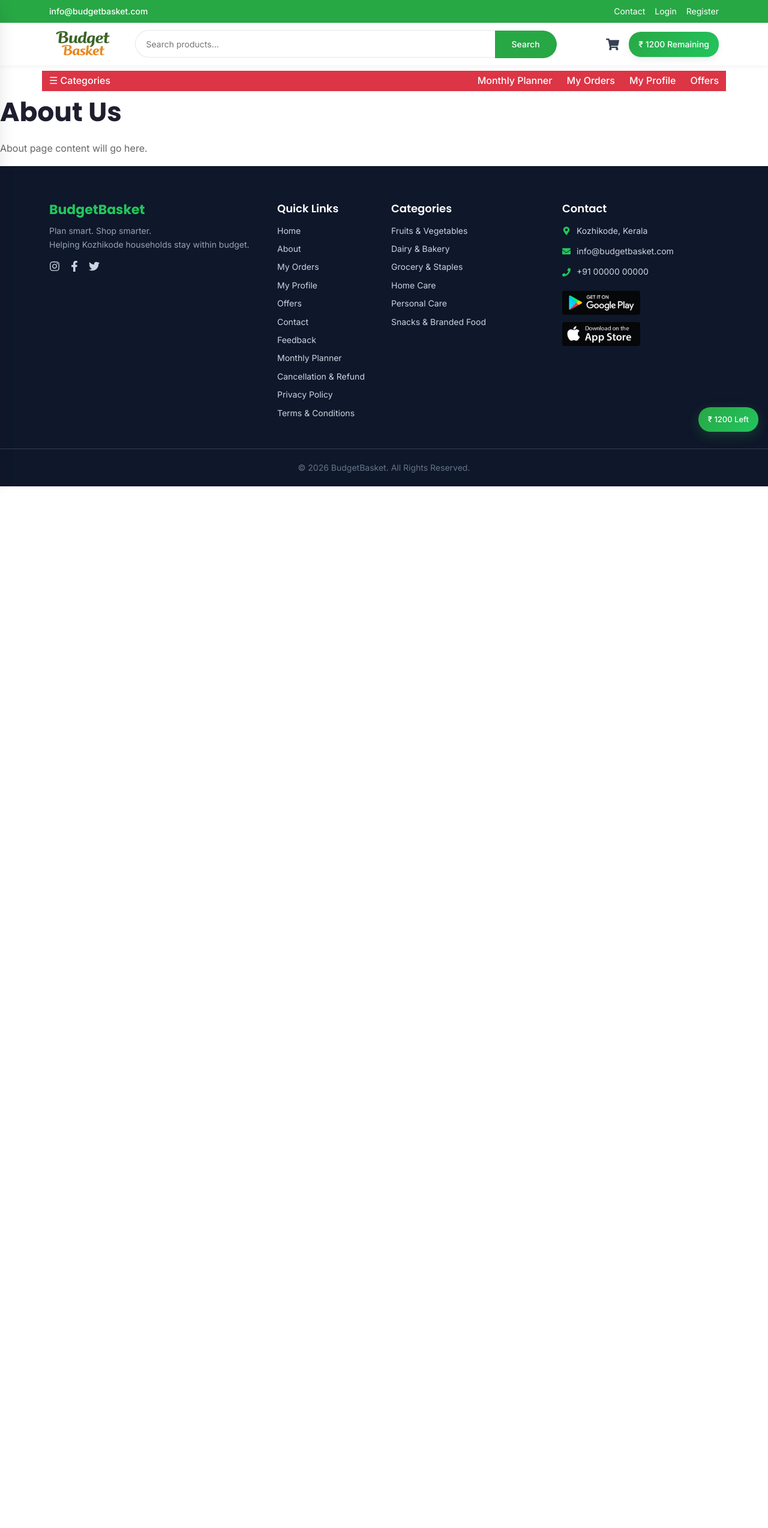
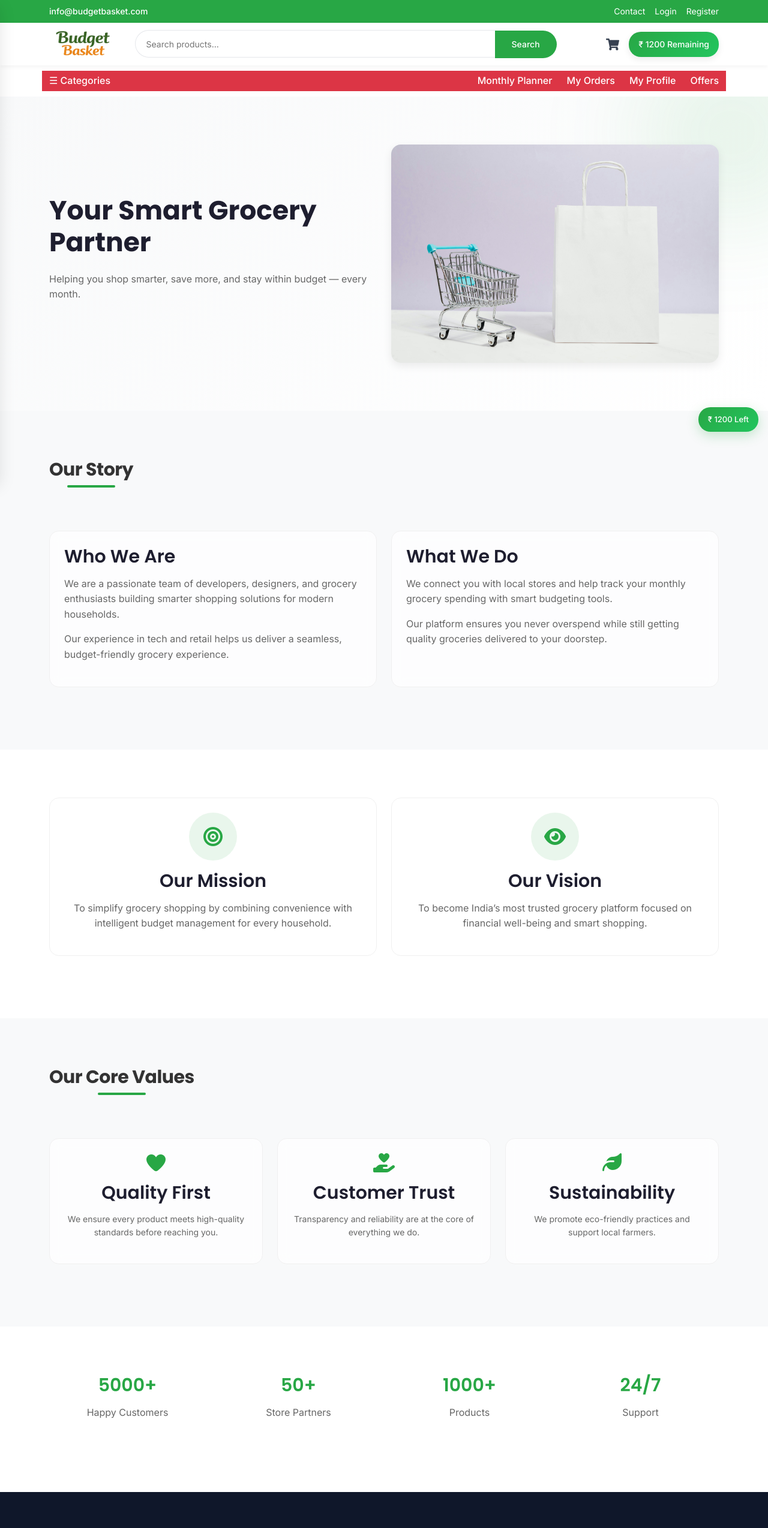
Before and after one commit to vyshnavs0003-sys/budgetbasket-pro-v2, a React (Vite) app: page /about in a window 1280 px wide. Shown: the top 2548 px of the page at 60% size. Before the commit the page ends 811 px from the top, so only its background shows below. Built offline with nearby package versions, Linux system fonts and the light colour scheme.

Commit message:
feat: add About page with purpose and team info

```diff
--- /dev/null
+++ b/src/pages/About.css
@@ -0,0 +1,152 @@
+/* About.css */
+.about-page {
+  background: var(--white);
+}
+
+
+/* Section Base */
+.section {
+  padding: var(--section-padding);
+}
+
+
+/* Hero Section */
+.about-hero {
+  position: relative;
+  overflow: hidden;
+  background: linear-gradient(
+    135deg,
+    var(--bg-light) 0%,
+    var(--white) 100%
+  );
+}
+
+.about-hero::before {
+  content: "";
+  position: absolute;
+  top: -100px;
+  right: -100px;
+  width: 320px;
+  height: 320px;
+  background: var(--primary-bg);
+  border-radius: var(--radius-full);
+  filter: blur(80px);
+  z-index: 0;
+}
+
+.about-hero .container {
+  position: relative;
+  z-index: 1;
+}
+
+
+/* Icon Circle */
+.icon-circle {
+  width: 80px;
+  height: 80px;
+  background: var(--primary-bg);
+  border-radius: var(--radius-full);
+  display: flex;
+  align-items: center;
+  justify-content: center;
+  margin: 0 auto;
+  transition: all var(--transition-base);
+}
+
+.icon-circle:hover {
+  transform: scale(1.1) rotate(5deg);
+}
+
+.icon-primary {
+  color: var(--primary);
+  font-size: 2rem;
+}
+
+
+/* Card System */
+.app-card {
+  background: rgba(255, 255, 255, 0.7);
+  backdrop-filter: blur(10px);
+  border: 1px solid var(--border-light);
+  border-radius: var(--radius-xl);
+  padding: var(--space-6);
+  transition: all var(--transition-base);
+}
+
+.app-card:hover {
+  transform: translateY(-8px) scale(1.01);
+  box-shadow: var(--shadow-lg);
+  border-color: var(--primary);
+}
+
+
+/* Hover */
+.hover-glow:hover {
+  box-shadow: 0 0 20px rgba(40, 167, 69, 0.3);
+}
+
+
+/* Section Title Enhancement */
+.app-section-title {
+  letter-spacing: -0.5px;
+}
+
+.app-section-title::after {
+  height: 4px;
+  width: 80px;
+}
+
+
+/* Stats section */
+.stats h3 {
+  transition: all var(--transition-base);
+}
+
+.stats h3:hover {
+  transform: scale(1.1);
+  color: var(--primary-dark);
+}
+
+
+/* Animation */
+.fade-in {
+  opacity: 0;
+  transform: translateY(20px);
+  animation: fadeUp 0.6s ease forwards;
+}
+
+@keyframes fadeUp {
+  to {
+    opacity: 1;
+    transform: translateY(0);
+  }
+}
+
+/* Responsive design */
+@media (max-width: 992px) {
+  .icon-circle {
+    width: 70px;
+    height: 70px;
+  }
+}
+
+@media (max-width: 768px) {
+  .icon-circle {
+    width: 60px;
+    height: 60px;
+  }
+
+  .icon-circle i {
+    font-size: 24px !important;
+  }
+
+  .about-hero {
+    text-align: center;
+  }
+}
+
+@media (max-width: 576px) {
+  .app-card {
+    padding: var(--space-5);
+  }
+}
--- a/src/pages/About.jsx
+++ b/src/pages/About.jsx
@@ -1,9 +1,186 @@
+import React from 'react';
+import './About.css';
+
 const About = () => {
   return (
-    <div>
-      <h1>About Us</h1>
-      <p>About page content will go here.</p>
+    <div className="about-page">
+
+      {/* HERO */}
+      <section className="section about-hero">
+        <div className="container">
+          <div className="row align-items-center">
+
+            <div className="col-lg-6 mb-4 mb-lg-0 fade-in">
+              <h1>Your Smart Grocery Partner</h1>
+              <p className="app-text-muted">
+                Helping you shop smarter, save more, and stay within budget — every month.
+              </p>
+            </div>
+
+            <div className="col-lg-6 fade-in">
+              <img
+                src="src\assets\images\about-hero1.jpg"
+                alt="About"
+                className="img-fluid app-radius-xl app-shadow-md"
+              />
+            </div>
+
+          </div>
+        </div>
+      </section>
+
+
+      {/* OUR STORY */}
+      <section className="section app-bg-light">
+        <div className="container">
+
+          <h2 className="app-section-title center">Our Story</h2>
+
+          <div className="row mt-5">
+
+            <div className="col-md-6 mb-4">
+              <div className="app-card hover-glow fade-in h-100">
+                <h3>Who We Are</h3>
+                <p className="app-text-muted">
+                  We are a passionate team of developers, designers, and grocery enthusiasts
+                  building smarter shopping solutions for modern households.
+                </p>
+                <p className="app-text-muted">
+                  Our experience in tech and retail helps us deliver a seamless,
+                  budget-friendly grocery experience.
+                </p>
+              </div>
+            </div>
+
+            <div className="col-md-6 mb-4">
+              <div className="app-card hover-glow fade-in h-100">
+                <h3>What We Do</h3>
+                <p className="app-text-muted">
+                  We connect you with local stores and help track your monthly grocery
+                  spending with smart budgeting tools.
+                </p>
+                <p className="app-text-muted">
+                  Our platform ensures you never overspend while still getting quality
+                  groceries delivered to your doorstep.
+                </p>
+              </div>
+            </div>
+
+          </div>
+        </div>
+      </section>
+
+
+      {/* MISSION & VISION */}
+      <section className="section">
+        <div className="container">
+          <div className="row">
+
+            <div className="col-md-6 mb-4">
+              <div className="app-card text-center hover-glow fade-in h-100">
+                <div className="icon-circle mb-3">
+                  <i className="fa-solid fa-bullseye icon-primary"></i>
+                </div>
+                <h3>Our Mission</h3>
+                <p className="app-text-muted">
+                  To simplify grocery shopping by combining convenience with intelligent
+                  budget management for every household.
+                </p>
+              </div>
+            </div>
+
+            <div className="col-md-6 mb-4">
+              <div className="app-card text-center hover-glow fade-in h-100">
+                <div className="icon-circle mb-3">
+                  <i className="fa-solid fa-eye icon-primary"></i>
+                </div>
+                <h3>Our Vision</h3>
+                <p className="app-text-muted">
+                  To become India’s most trusted grocery platform focused on financial
+                  well-being and smart shopping.
+                </p>
+              </div>
+            </div>
+
+          </div>
+        </div>
+      </section>
+
+
+      {/* VALUES */}
+      <section className="section app-bg-light">
+        <div className="container">
+
+          <h2 className="app-section-title center">Our Core Values</h2>
+
+          <div className="row mt-5">
+
+            <div className="col-md-4 mb-4">
+              <div className="app-card text-center hover-glow fade-in h-100">
+                <i className="fa-solid fa-heart icon-primary mb-3"></i>
+                <h3>Quality First</h3>
+                <p className="app-text-muted small">
+                  We ensure every product meets high-quality standards before reaching you.
+                </p>
+              </div>
+            </div>
+
+            <div className="col-md-4 mb-4">
+              <div className="app-card text-center hover-glow fade-in h-100">
+                <i className="fa-solid fa-hand-holding-heart icon-primary mb-3"></i>
+                <h3>Customer Trust</h3>
+                <p className="app-text-muted small">
+                  Transparency and reliability are at the core of everything we do.
+                </p>
+              </div>
+            </div>
+
+            <div className="col-md-4 mb-4">
+              <div className="app-card text-center hover-glow fade-in h-100">
+                <i className="fa-solid fa-leaf icon-primary mb-3"></i>
+                <h3>Sustainability</h3>
+                <p className="app-text-muted small">
+                  We promote eco-friendly practices and support local farmers.
+                </p>
+              </div>
+            </div>
+
+          </div>
+        </div>
+      </section>
+
+
+      {/* STATS */}
+      <section className="section stats">
+        <div className="container">
+          <div className="row text-center">
+
+            <div className="col-md-3 col-6 mb-4">
+              <h3 className="app-text-primary">5000+</h3>
+              <p className="app-text-muted">Happy Customers</p>
+            </div>
+
+            <div className="col-md-3 col-6 mb-4">
+              <h3 className="app-text-primary">50+</h3>
+              <p className="app-text-muted">Store Partners</p>
+            </div>
+
+            <div className="col-md-3 col-6 mb-4">
+              <h3 className="app-text-primary">1000+</h3>
+              <p className="app-text-muted">Products</p>
+            </div>
+
+            <div className="col-md-3 col-6 mb-4">
+              <h3 className="app-text-primary">24/7</h3>
+              <p className="app-text-muted">Support</p>
+            </div>
+
+          </div>
+        </div>
+      </section>
+
     </div>
   );
 };
+
 export default About;
```
